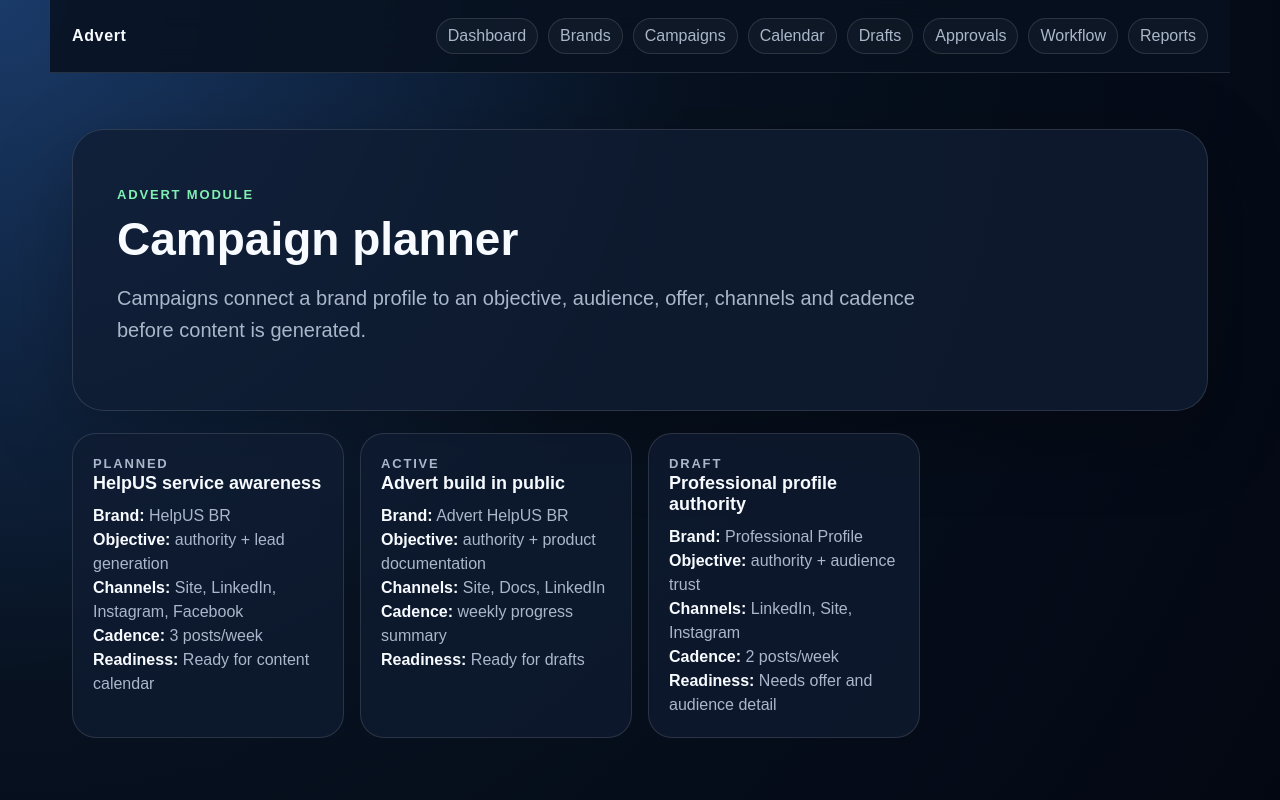
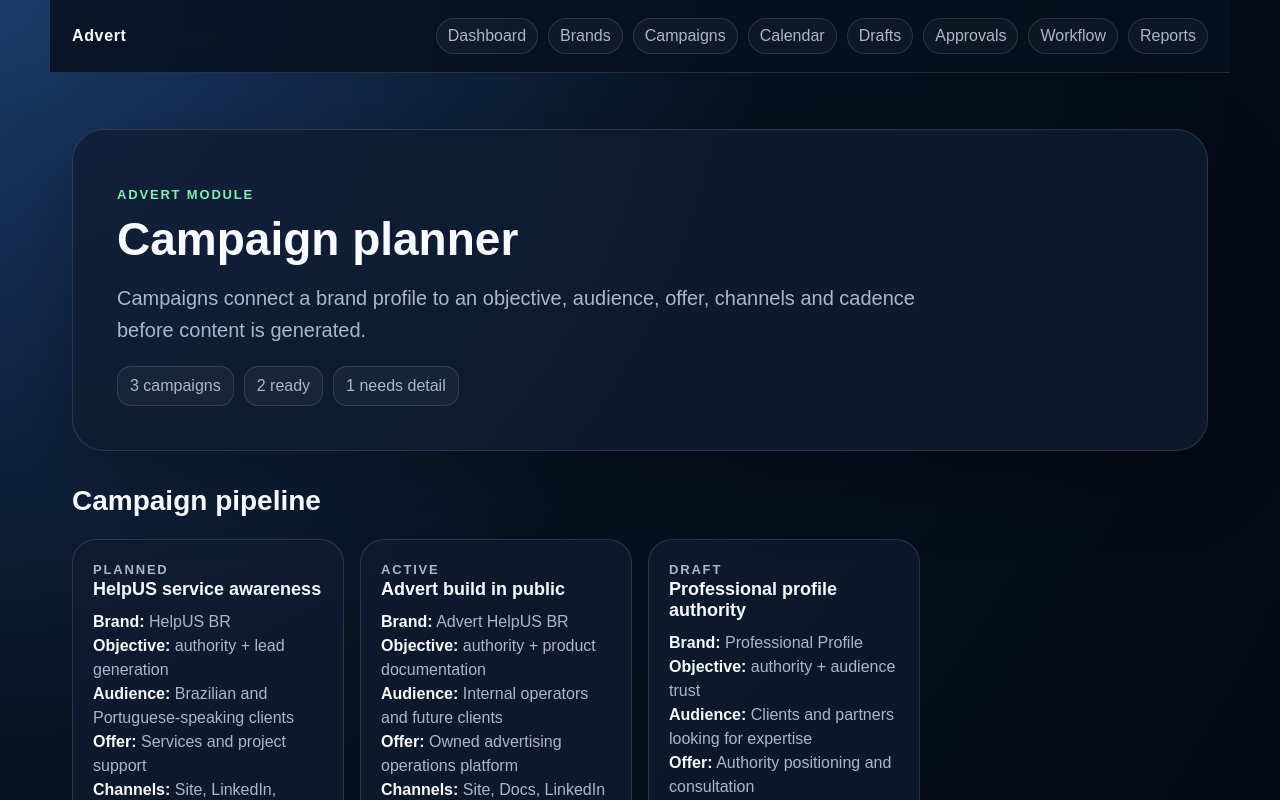
Before and after one commit to HelpUSA/advert, a Next.js app in the folder apps/web/: page /campaigns in a window 1280 px wide. Shown: the top 800 px of the page. Built offline with nearby package versions, Linux system fonts and the light colour scheme.

Commit message:
Refine campaign planner MVP screen

```diff
--- a/apps/web/src/app/campaigns/page.tsx
+++ b/apps/web/src/app/campaigns/page.tsx
@@ -1,7 +1,7 @@
 const campaigns = [
- { name: 'HelpUS service awareness', brand: 'HelpUS BR', objective: 'authority + lead generation', status: 'planned', channels: 'Site, LinkedIn, Instagram, Facebook', cadence: '3 posts/week', readiness: 'Ready for content calendar' },
- { name: 'Advert build in public', brand: 'Advert HelpUS BR', objective: 'authority + product documentation', status: 'active', channels: 'Site, Docs, LinkedIn', cadence: 'weekly progress summary', readiness: 'Ready for drafts' },
- { name: 'Professional profile authority', brand: 'Professional Profile', objective: 'authority + audience trust', status: 'draft', channels: 'LinkedIn, Site, Instagram', cadence: '2 posts/week', readiness: 'Needs offer and audience detail' },
+ { name: 'HelpUS service awareness', brand: 'HelpUS BR', objective: 'authority + lead generation', status: 'planned', audience: 'Brazilian and Portuguese-speaking clients', offer: 'Services and project support', channels: 'Site, LinkedIn, Instagram, Facebook', cadence: '3 posts/week', readiness: 'Ready for content calendar', next: 'Create first weekly content package' },
+ { name: 'Advert build in public', brand: 'Advert HelpUS BR', objective: 'authority + product documentation', status: 'active', audience: 'Internal operators and future clients', offer: 'Owned advertising operations platform', channels: 'Site, Docs, LinkedIn', cadence: 'weekly progress summary', readiness: 'Ready for drafts', next: 'Publish Stage 2 summary draft' },
+ { name: 'Professional profile authority', brand: 'Professional Profile', objective: 'authority + audience trust', status: 'draft', audience: 'Clients and partners looking for expertise', offer: 'Authority positioning and consultation', channels: 'LinkedIn, Site, Instagram', cadence: '2 posts/week', readiness: 'Needs offer and audience detail', next: 'Clarify niche and proof points' },
 ];
 
 export default function Page() {
@@ -11,10 +11,13 @@ export default function Page() {
  <p className='eyebrow'>Advert module</p>
  <h1>Campaign planner</h1>
  <p className='lead'>Campaigns connect a brand profile to an objective, audience, offer, channels and cadence before content is generated.</p>
+ <div className='statusbar'><span>3 campaigns</span><span>2 ready</span><span>1 needs detail</span></div>
  </section>
+ <h2 className='sectiontitle'>Campaign pipeline</h2>
  <section className='grid'>
- {campaigns.map((campaign) => <article className='card' key={campaign.name}><p className='eyebrow'>{campaign.status}</p><h2>{campaign.name}</h2><p><strong>Brand:</strong> {campaign.brand}</p><p><strong>Objective:</strong> {campaign.objective}</p><p><strong>Channels:</strong> {campaign.channels}</p><p><strong>Cadence:</strong> {campaign.cadence}</p><p><strong>Readiness:</strong> {campaign.readiness}</p></article>)}
+ {campaigns.map((campaign) => <article className='card' key={campaign.name}><p className='eyebrow'>{campaign.status}</p><h2>{campaign.name}</h2><p><strong>Brand:</strong> {campaign.brand}</p><p><strong>Objective:</strong> {campaign.objective}</p><p><strong>Audience:</strong> {campaign.audience}</p><p><strong>Offer:</strong> {campaign.offer}</p><p><strong>Channels:</strong> {campaign.channels}</p><p><strong>Cadence:</strong> {campaign.cadence}</p><p><strong>Readiness:</strong> {campaign.readiness}</p><p><strong>Next:</strong> {campaign.next}</p></article>)}
  </section>
+ <div className='modulehint'>Next backend version: convert planned campaigns into calendar items and draft generation jobs.</div>
  </main>
  );
 }
```
Also changed, not shown: 1 other file (tests, documents, lock files or other folders).
